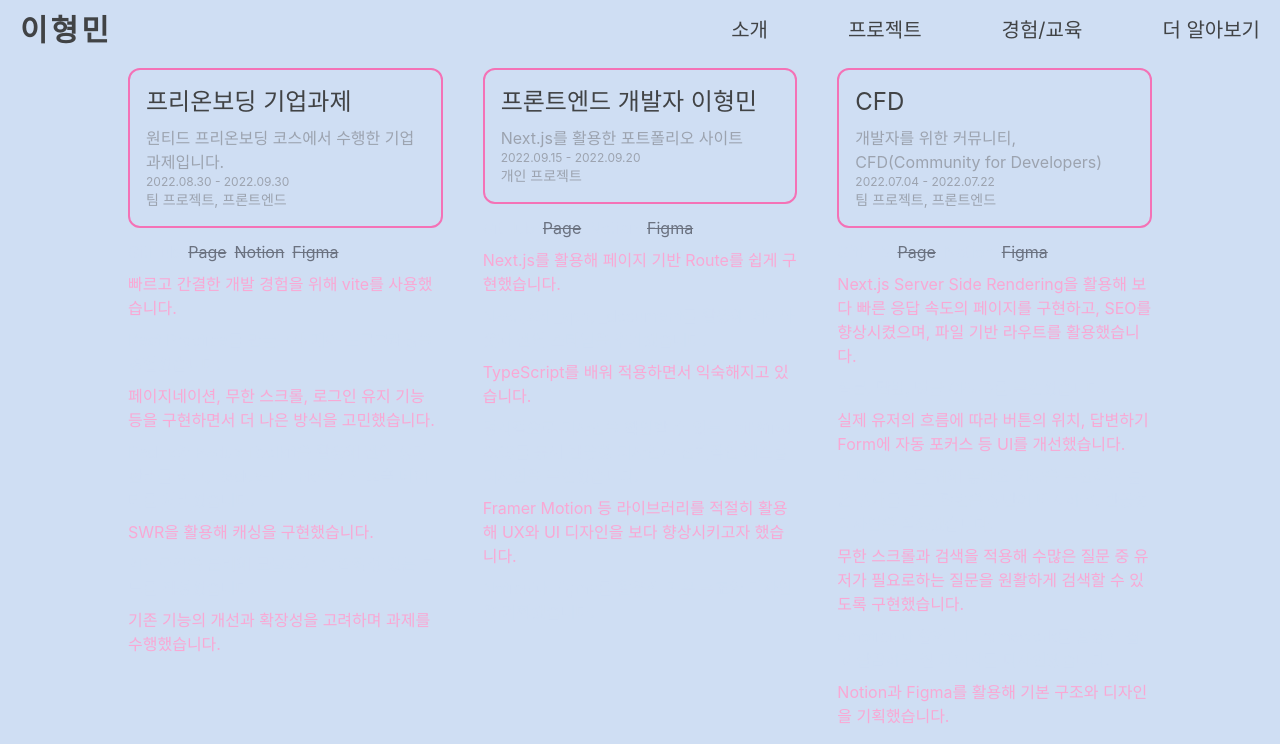
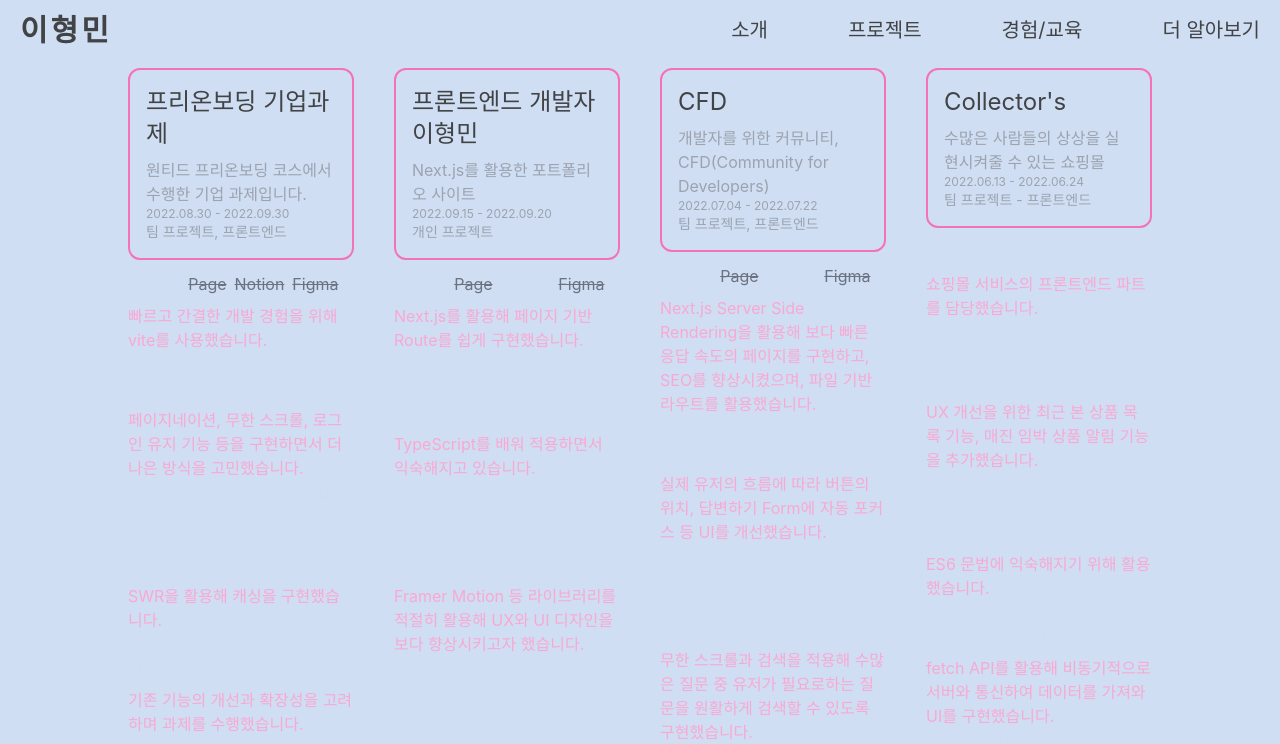
Before and after one commit to hyoungqu23/Hyoungmin_Portfolio, a Next.js app: page /projects in a window 1280 px wide. Shown: the top 744 px of the page. Built offline with nearby package versions, Linux system fonts and the light colour scheme; a web font is replaced by a local one.

Commit message:
Fix: 프로젝트 상세 페이지 UI 수정

```diff
--- a/components/projects/ProjectDetail/ProjectDetail.tsx
+++ b/components/projects/ProjectDetail/ProjectDetail.tsx
@@ -46,7 +46,7 @@ const ProjectDetail = (props: Props) => {
         {props.descriptions.map((description, index) => (
           <li
             key={description}
-            className={`mb-2 text-md ${index % 2 ? 'text-primary' : 'text-pink-300'}`}
+            className={`mb-1 text-md ${index % 2 ? 'text-primary' : 'text-pink-300'}`}
           >
             {description}
           </li>
--- a/pages/projects/index.tsx
+++ b/pages/projects/index.tsx
@@ -5,7 +5,7 @@ import { PROJECTS } from 'data/projectsData';
 
 const Projects: NextPage = () => {
   return (
-    <div className="container grid items-start justify-center h-full grid-cols-3 gap-10 mx-auto">
+    <div className="container grid items-start justify-center h-full grid-cols-4 gap-10 mx-auto">
       {PROJECTS.map(project => (
         <div key={project.title}>
           <div className="relative flex flex-col row-span-1 gap-2 p-4 mb-3 text-left border-2 border-pink-400 rounded-xl">
```
